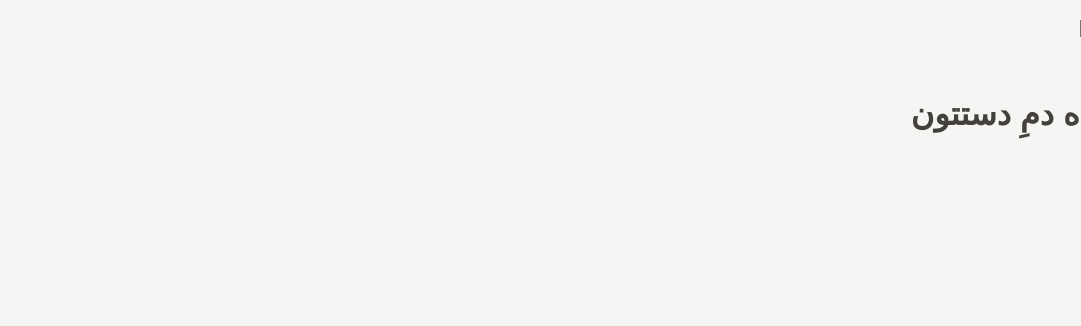
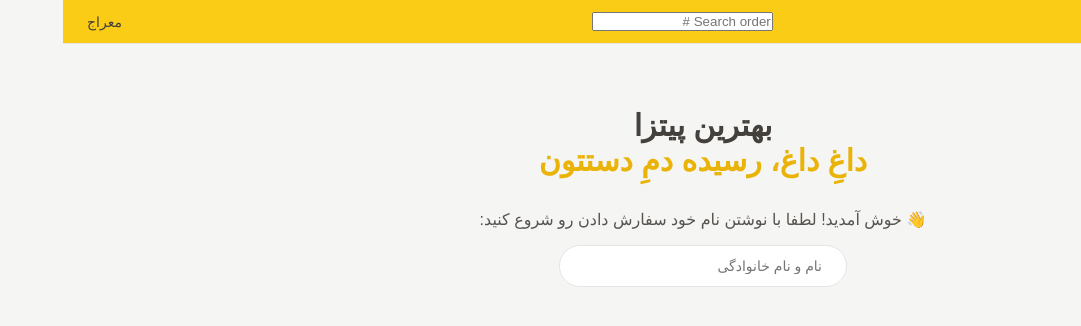
Before and after one commit to merajparsazad/modern-fastfood, a React (Vite) app: page / in a window 1280 px wide. Shown: the top 326 px of the page, without its empty margins (199-1280 px from the left). Built offline with nearby package versions, Linux system fonts and the light colour scheme.

Commit message:
Style UI components: Home, Header, Error, and AppLayout

```diff
--- a/src/ui/AppLayout.jsx
+++ b/src/ui/AppLayout.jsx
@@ -2,23 +2,40 @@ import { Outlet, useNavigation } from "react-router-dom";
 import CartOverview from "../features/cart/CartOverview";
 import Header from "./Header";
 import Loader from "./Loader";
+import styled from "styled-components";
+
+const StyledAppLayout = styled.div`
+  display: grid;
+  grid-template-rows: auto 1fr auto;
+  height: 100vh;
+`;
+
+const Container = styled.div`
+  overflow-y: scroll;
+`;
+
+const Main = styled.main`
+  max-width: 768px;
+  margin: 0 auto;
+`;
 
 function AppLayout() {
   const navigation = useNavigation();
   const isLoading = navigation.state === "loading";
 
   return (
-    <div className="layout">
+    <StyledAppLayout>
       {isLoading && <Loader />}
 
       <Header />
-
-      <main>
-        <Outlet />
-      </main>
+      <Container>
+        <Main>
+          <Outlet />
+        </Main>
+      </Container>
 
       <CartOverview />
-    </div>
+    </StyledAppLayout>
   );
 }
 
--- a/src/ui/Error.jsx
+++ b/src/ui/Error.jsx
@@ -1,14 +1,15 @@
-import { useNavigate, useRouteError } from "react-router-dom";
+import { useRouteError } from "react-router-dom";
+import LinkButton from "./LinkButton";
 
 function Error() {
-  const navigate = useNavigate();
   const error = useRouteError();
 
   return (
     <div>
       <h1>مشکلی پیش آماده 😢</h1>
       <p>{error.data || error.message}</p>
-      <button onClick={() => navigate(-1)}>&larr; برگشت</button>
+
+      <LinkButton to="-1">&larr; برگشت</LinkButton>
     </div>
   );
 }
--- a/src/ui/Header.jsx
+++ b/src/ui/Header.jsx
@@ -1,15 +1,31 @@
 import { Link } from "react-router-dom";
 import SearchOrder from "../features/order/SearchOrder";
+import styled from "styled-components";
+import Username from "../features/user/Username";
+import media from "../utils/media-queries";
+
+const Heading = styled.header`
+  display: flex;
+  align-items: center;
+  justify-content: space-between;
+  background-color: var(--color-yellow-400);
+  padding: 12px 16px;
+  border-bottom: 1px solid var(--color-stone-200);
+
+  ${media.sm`
+    padding: 12px 24px;
+  `}
+`;
 
 function Header() {
   return (
-    <header>
+    <Heading>
       <Link to="/">منو فستفود</Link>
 
       <SearchOrder />
 
-      <p>معراج</p>
-    </header>
+      <Username />
+    </Heading>
   );
 }
 
--- a/src/ui/Home.jsx
+++ b/src/ui/Home.jsx
@@ -1,12 +1,42 @@
+import styled from "styled-components";
+import CreateUser from "../features/user/CreateUser";
+import media from "../utils/media-queries";
+
+const StyledHome = styled.div`
+  margin: 40px 0;
+  padding: 0 16px;
+  text-align: center;
+
+  ${media.sm`
+    margin: 64px 0;
+  `}
+`;
+
+const Title = styled.h1`
+  font-size: 20px;
+  font-weight: 600;
+  margin-bottom: 32px;
+
+  ${media.md`
+    font-size: 30px;
+  `}
+
+  & span {
+    color: var(--color-yellow-500);
+  }
+`;
+
 function Home() {
   return (
-    <div>
-      <h1>
+    <StyledHome>
+      <Title>
         بهترین پیتزا
         <br />
-        داغِ داغ، رسیده دمِ دستتون
-      </h1>
-    </div>
+        <span>داغِ داغ، رسیده دمِ دستتون</span>
+      </Title>
+
+      <CreateUser />
+    </StyledHome>
   );
 }
 
```
